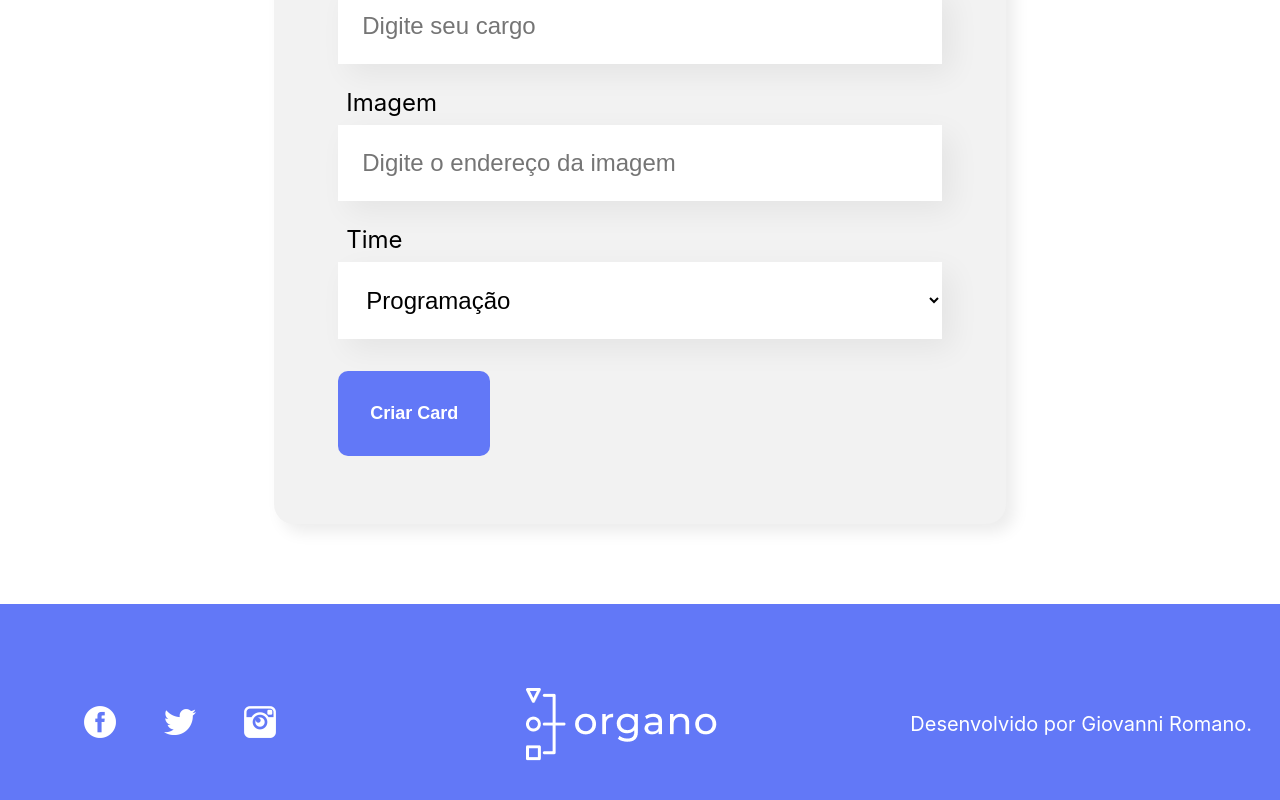
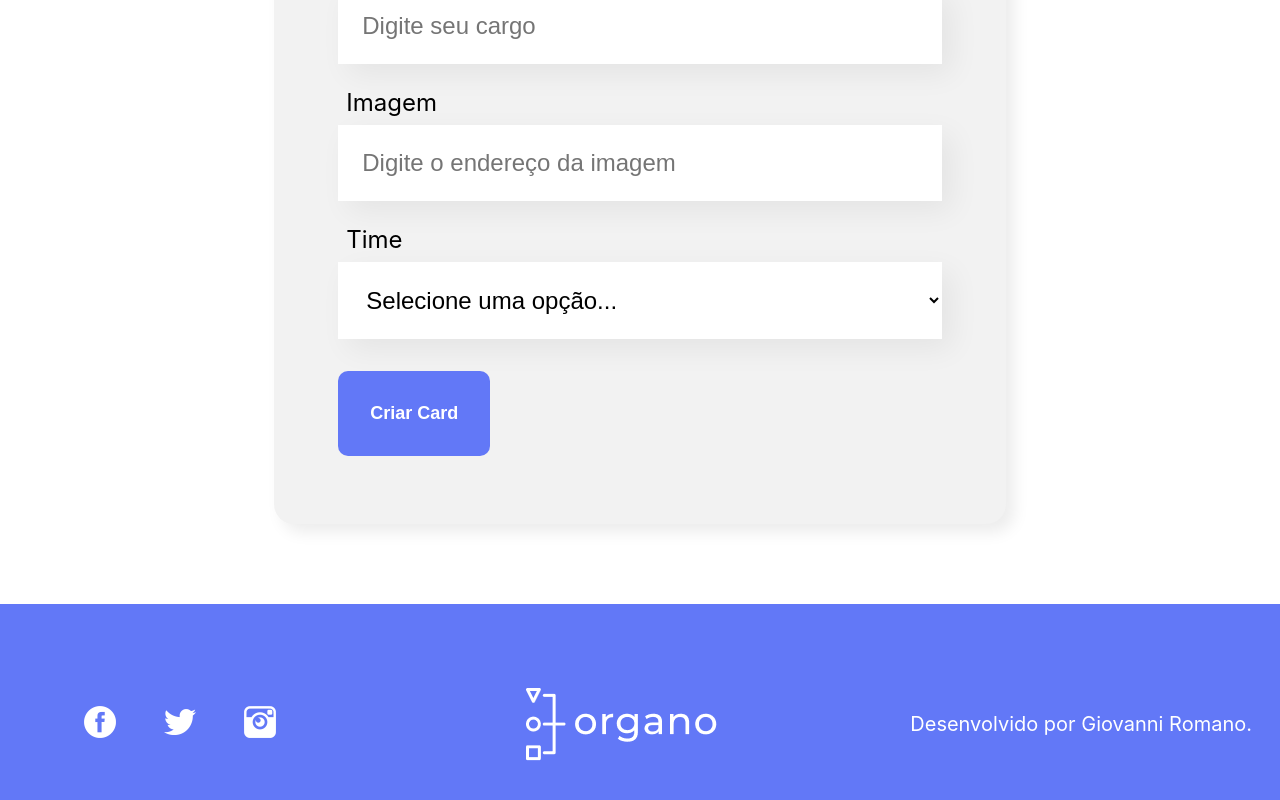
Before and after one commit to giprovazi/Projeto_Organo, a React (Create React App) app in the folder Curso Alura React desenvolvendo com JavaScript/projeto/organo/: page / in a window 1280 px wide. Shown: the part 873-1673 px from the top of the page. Built offline with nearby package versions, Linux system fonts and the light colour scheme; the HTML template or start-up script is replaced by a standard one.

Commit message:
Fazendo ultimos ajustes

```diff
--- a/Curso Alura React desenvolvendo com JavaScript/projeto/organo/public/index.html
+++ b/Curso Alura React desenvolvendo com JavaScript/projeto/organo/public/index.html
@@ -2,7 +2,6 @@
 <html lang="en">
   <head>
     <meta charset="utf-8" />
-    <link rel="icon" href="%PUBLIC_URL%/favicon.ico" />
     <meta name="viewport" content="width=device-width, initial-scale=1" />
     <meta name="theme-color" content="#000000" />
     <meta
@@ -24,7 +23,7 @@
       work correctly both with client-side routing and a non-root public URL.
       Learn how to configure a non-root public URL by running `npm run build`.
     -->
-    <title>React App</title>
+    <title>Organo</title>
   </head>
   <body>
     <noscript>You need to enable JavaScript to run this app.</noscript>
--- a/Curso Alura React desenvolvendo com JavaScript/projeto/organo/src/App.js
+++ b/Curso Alura React desenvolvendo com JavaScript/projeto/organo/src/App.js
@@ -47,7 +47,7 @@
   const [colaboradores, setColaboradores] = useState([])
 
   const aoNovoColaboradorAdicionado = (colaborador) => {
-    console.log(colaborador)
+    debugger
     setColaboradores([...colaboradores, colaborador])
   }
 
--- a/Curso Alura React desenvolvendo com JavaScript/projeto/organo/src/components/Colaborador/index.js
+++ b/Curso Alura React desenvolvendo com JavaScript/projeto/organo/src/components/Colaborador/index.js
@@ -1,9 +1,9 @@
 import './Colaborador.css'
 
-const Colaborador = ({ nome, imagem, cargo }) => {
+const Colaborador = ({ nome, imagem, cargo, cordeFundo }) => {
     return (
         <div className='colaborador'>
-            <div className='cabecalho'>
+            <div className='cabecalho' style={{backgroundColor: cordeFundo}}>
                 <img src={imagem} alt={nome}/>
             </div>
             <div className='rodape'>
--- a/Curso Alura React desenvolvendo com JavaScript/projeto/organo/src/components/ListaSuspensa/index.js
+++ b/Curso Alura React desenvolvendo com JavaScript/projeto/organo/src/components/ListaSuspensa/index.js
@@ -5,7 +5,8 @@
     return (
         <div className='lista-suspensa'>
             <label>{props.label}</label>
-            <select onChange={evento => props.aoAlterado(evento.target.value)} required={props.required} value={props.value}>
+            <select onChange={evento => props.aoAlterado(evento.target.value)} required={props.required} value={props.valor}>
+                <option value="" disabled selected hidden>Selecione uma opção...</option>
                 {props.itens.map(item =>{
                     return <option key={item}>{item}</option>
                 })}
--- a/Curso Alura React desenvolvendo com JavaScript/projeto/organo/src/components/Time/index.js
+++ b/Curso Alura React desenvolvendo com JavaScript/projeto/organo/src/components/Time/index.js
@@ -8,7 +8,7 @@
         (props.colaboradores.length > 0) ? <section className='time' style={css}>
             <h3 style={{ borderColor: props.corPrimaria }}>{props.nome}</h3>
             <div className='colaboradores'>
-                {props.colaboradores.map(colaborador => <Colaborador nome={colaborador.nome} cargo={colaborador.cargo} imagem={colaborador.imagem}/>)}
+                {props.colaboradores.map(colaborador => <Colaborador cordeFundo={props.corPrimaria} key={colaborador.nome} nome={colaborador.nome} cargo={colaborador.cargo} imagem={colaborador.imagem}/>)}
             </div>
         </section>
         : ''
```
Also changed, not shown: Curso Alura React desenvolvendo com JavaScript/projeto/organo/public/manifest.json.
